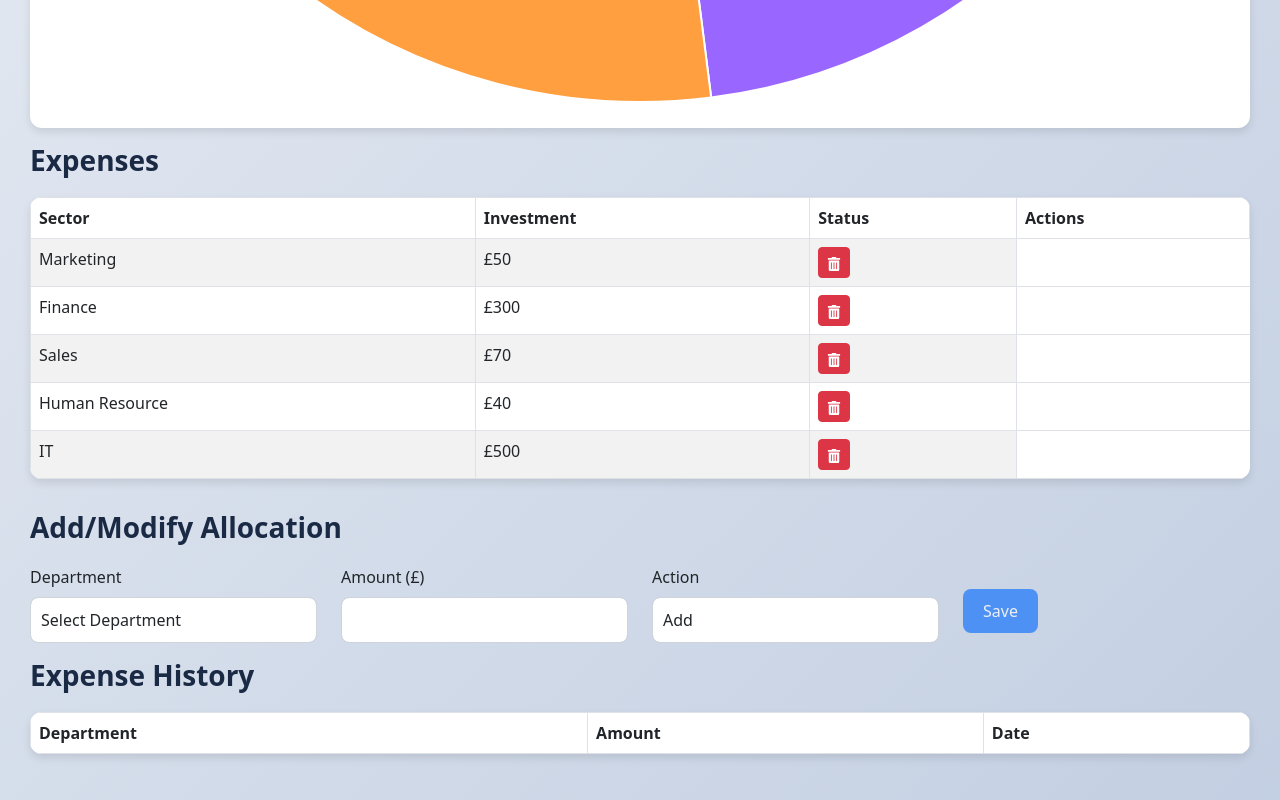
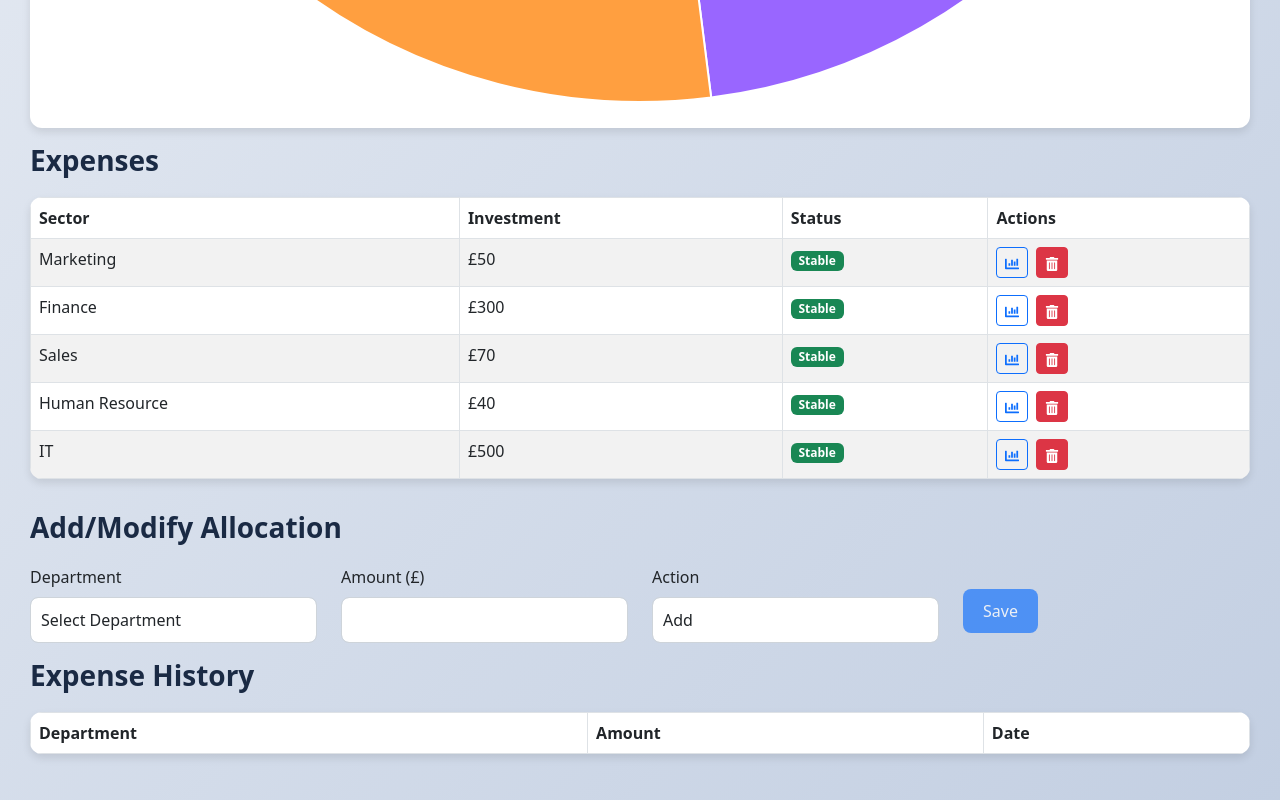
Before and after one commit to jjingofarouk/budgett, a React (Create React App) app: page / in a window 1280 px wide. Shown: the part 1493-2293 px from the top of the page. Built offline with nearby package versions, Linux system fonts and the light colour scheme.

Commit message:
Update ExpenseItem.js

```diff
--- a/src/components/ExpenseItem.js
+++ b/src/components/ExpenseItem.js
@@ -1,8 +1,8 @@
 // components/ExpenseItem.js
 import React, { useContext } from 'react';
 import { AppContext } from '../context/AppContext';
-import { Button } from 'react-bootstrap';
-import { FaTrashAlt } from 'react-icons/fa';
+import { Button, Badge } from 'react-bootstrap';
+import { FaTrashAlt, FaChartBar } from 'react-icons/fa';
 
 const ExpenseItem = (props) => {
     const { dispatch, currency } = useContext(AppContext);
@@ -19,6 +19,19 @@ const ExpenseItem = (props) => {
             <td>{props.name}</td>
             <td>{currency}{props.cost.toLocaleString()}</td>
             <td>
+                <Badge bg={props.cost > 1000 ? 'warning' : 'success'}>
+                    {props.cost > 1000 ? 'High' : 'Stable'}
+                </Badge>
+            </td>
+            <td>
+                <Button
+                    variant="outline-primary"
+                    size="sm"
+                    className="me-2"
+                    onClick={() => alert('Analytics view coming soon!')}
+                >
+                    <FaChartBar />
+                </Button>
                 <Button
                     variant="danger"
                     size="sm"
```
